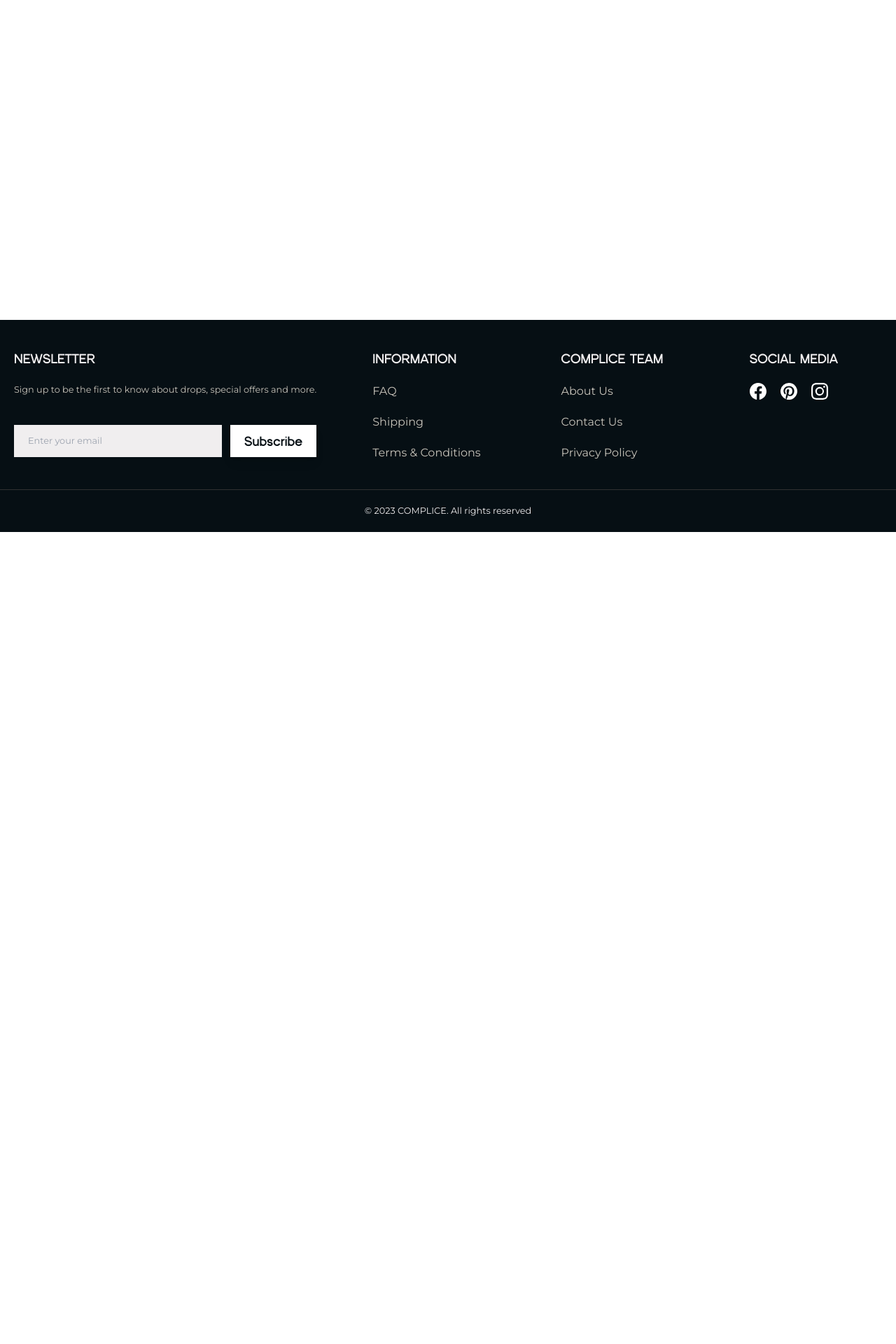
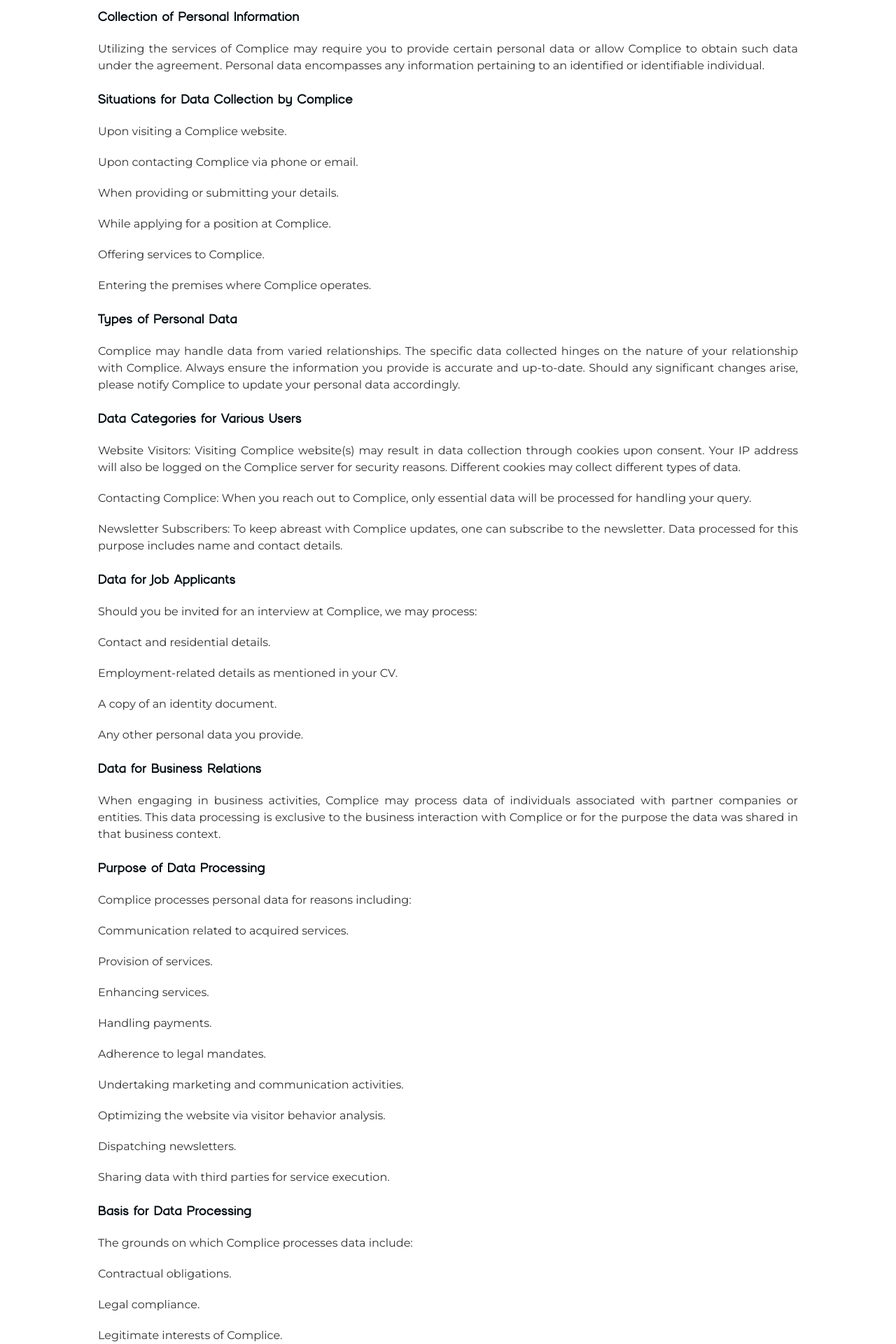
Before and after one commit to zachfotis/complice, a Next.js app: page /privacy in a window 1280 px wide. Shown: the part 300-2220 px from the top of the page at 70% size. Before the commit the page ends 1060 px from the top, so only its background shows below. Built offline with nearby package versions, Linux system fonts and the light colour scheme.

Commit message:
add policy page

```diff
--- a/src/app/privacy/page.tsx
+++ b/src/app/privacy/page.tsx
@@ -9,6 +9,23 @@
       <PageBody>
         <Categories />
         <PageTitle title="Privacy Policy" />
+        <div className="w-full max-w-[1000px] flex flex-col items-start justify-start gap-5">
+          { privacyData.map((item, index) => (
+            <div key={ index } className="flex flex-col items-start justify-start gap-5 text-justify">
+              <h1 className="text-h4 font-custom">{ item.title }</h1>
+              { item.text.map((text, index) => (
+                <p key={ index } className="text-base text-secondary">{ text }</p>
+              )) }
+            </div>
+          )) }
+          <div className="w-full flex justify-center items-center">
+            <h3 className="mt-20 mb-10 text-lg font-medium w-full max-w-[1000px] text-center">If you have any questions or concerns, do not hesitate
+              to
+              contact our
+              customer service.
+              Thank you!</h3>
+          </div>
+        </div>
       </PageBody>
     </PageTemplate>
   );
@@ -18,21 +35,145 @@
 
 const privacyData = [
   {
-    title: 'Personal Information',
-    text: ['If you use the services of Complice, you provide certain personal data to Complice yourself, or personal data is obtained from you in the context of the agreement. Personal data refers to all information related to an identified or identifiable natural person.']
+    title: 'Collection of Personal Information',
+    text: ['Utilizing the services of Complice may require you to provide certain personal data or allow Complice to obtain such data under the agreement. Personal data encompasses any information pertaining to an identified or identifiable individual.']
   },
   {
-    title: 'Complice is capable of collecting personal data in the following situations:',
+    title: 'Situations for Data Collection by Complice',
     text: [
-      'When you visit a website of Complice.',
-      'When you contact Complice by phone or email.',
-      'When you fill in or leave your details.',
-      'When you apply for a position offered by Complice.',
-      'When you offer your services to Complice.',
-      'When you enter the premises where Complice offices are located.'
+      'Upon visiting a Complice website.',
+      'Upon contacting Complice via phone or email.',
+      'When providing or submitting your details.',
+      'While applying for a position at Complice.',
+      'Offering services to Complice.',
+      'Entering the premises where Complice operates.'
     ]
   },
   {
-    title: 'Categories of Personal Data'
+    title: 'Types of Personal Data',
+    text: ['Complice may handle data from varied relationships. The specific data collected hinges on the nature of your relationship with Complice. Always ensure the information you provide is accurate and up-to-date. Should any significant changes arise, please notify Complice to update your personal data accordingly.']
+  },
+  {
+    title: 'Data Categories for Various Users',
+    text: [
+      'Website Visitors: Visiting Complice website(s) may result in data collection through cookies upon consent. Your IP address will also be logged on the Complice server for security reasons. Different cookies may collect different types of data.',
+      'Contacting Complice: When you reach out to Complice, only essential data will be processed for handling your query.',
+      'Newsletter Subscribers: To keep abreast with Complice updates, one can subscribe to the newsletter. Data processed for this purpose includes name and contact details.'
+    ]
+  },
+  {
+    title: 'Data for Job Applicants',
+    text: [
+      'Should you be invited for an interview at Complice, we may process:',
+      'Contact and residential details.',
+      'Employment-related details as mentioned in your CV.',
+      'A copy of an identity document.',
+      'Any other personal data you provide.'
+    ]
+  },
+  {
+    title: 'Data for Business Relations',
+    text: ['When engaging in business activities, Complice may process data of individuals associated with partner companies or entities. This data processing is exclusive to the business interaction with Complice or for the purpose the data was shared in that business context.']
+  },
+  {
+    title: 'Purpose of Data Processing',
+    text: [
+      'Complice processes personal data for reasons including:',
+      'Communication related to acquired services.',
+      'Provision of services.',
+      'Enhancing services.',
+      'Handling payments.',
+      'Adherence to legal mandates.',
+      'Undertaking marketing and communication activities.',
+      'Optimizing the website via visitor behavior analysis.',
+      'Dispatching newsletters.',
+      'Sharing data with third parties for service execution.'
+    ]
+  },
+  {
+    title: 'Basis for Data Processing',
+    text: [
+      'The grounds on which Complice processes data include:',
+      'Contractual obligations.',
+      'Legal compliance.',
+      'Legitimate interests of Complice.',
+      'Consent given by the user.'
+    ]
+  },
+  {
+    title: 'Requirement for Data Processing',
+    text: ['Your personal data is pivotal for Complice to deliver its services. In the absence of this data, services might be hampered. For certain data processing objectives, your explicit consent might be sought, which can be provided distinctly.']
+  },
+  {
+    title: 'Automated Decision-making',
+    text: ['If decisions are automated, they are made by computer systems without human input. The responsibility of ensuring accuracy and completeness of data for such decision-making lies with the user. Incorrect or incomplete data can result in consequences including but not limited to contractual missteps.']
+  },
+  {
+    title: 'Data Retention Policy',
+    text: ['Complice retains user data in adherence to pertinent legal standards. If legal stipulations necessitate extended retention, data is preserved accordingly. All acquired data is not kept beyond its absolute necessity.']
+  },
+  {
+    title: 'Third-Party Data Processing',
+    text: [
+      'Personal data sharing with third parties by Complice is strictly confined to contractual and legal requirements. Selling personal data to third parties is prohibited. When legally bound to share data with third parties, processing agreements are in place. Third-party entities accessing data can include:',
+      'Accounting professionals for contract fulfillment.',
+      'Software providers for contract fulfillment.',
+      'Website administrators for contract execution.',
+      'Clients or customers for service provision.',
+      'Potential candidates during business engagements.'
+    ]
+  },
+  {
+    title: 'Safeguarding Personal Data',
+    text: [
+      'Ensuring the integrity of your personal data is paramount to Complice. Adequate technical and organizational safeguards are in place, factoring in the nature and scope of processing as well as potential risks.',
+      'Users below 16 years: If you are below 16, processing of your data necessitates the approval of a parent or legal guardian. They should be apprised of this document and can exercise your data rights on your behalf.'
+    ]
+  },
+  {
+    title: 'Usage Agreement',
+    text: ['Accessing the website signifies agreement to this policy. Complice can modify its website content and/or this policy without prior notice. While we strive for precision, the website might contain inadvertencies. Complice is not liable for any detriment stemming from website usage. All content is protected under copyright, owned by Complice unless mentioned otherwise.']
+  },
+  {
+    title: 'Cookie Policy',
+    text: [
+      'For optimization, Complice uses technical and functional cookies. Cookies are small data files transferred to a visitor’s device for enhanced efficiency. Law mandates that Complice can only store necessary cookies. For all other cookies, user consent is imperative.',
+      'Complice uses functional cookies that do not compromise privacy. Some cookies prevent other cookies from being stored. Cookies from Google Analytics are also integrated into Complice website for analytical purposes. For inquiries, reach out to info@complice.com.'
+    ]
+  },
+  {
+    title: 'Integration with Social Media',
+    text: ['Complice uses cookies from third-party services for website optimization. These third parties include Google Analytics and various social media platforms. Each entity’s respective privacy and cookie policy governs their cookie use. Interaction with social media buttons on the website can initiate a cookie from the social media entity, allowing it to recognize your IP when sharing content.']
+  },
+  {
+    title: 'Adjusting Browser Settings',
+    text: [
+      'To prevent websites from saving cookies on your device, you can modify browser settings. Prior to cookie storage, you will receive a notification seeking your permission. Declining can impact website functionality. You can tailor your browser settings to decline or delete cookies. This privacy policy does not extend to third-party websites linked from this site.'
+    ]
+  },
+  {
+    title: 'Your Data Rights',
+    text: [
+      'Access Right: You have the right to access, review, and obtain a copy of your personal data retained by Complice.',
+      'Rectification: If your data appears inaccurate or incomplete, you can request rectifications or amendments.',
+      'Right to Erasure: Under certain conditions, you can request the deletion of your data from Complice’s records. This is often referred to as the “right to be forgotten”.',
+      'Data Portability: You have the right to receive your personal data in a structured, commonly used, and machine-readable format, and transfer this data to another organization, if technically feasible.',
+      'Restriction on Processing: You can request that the processing of your data be restricted, especially if you contest the data’s accuracy, or if the processing is deemed unlawful.',
+      'Object: Under certain circumstances, you can object to the processing of your personal data. This especially applies if the data processing is for direct marketing purposes.',
+      'Automated Decision-making & Profiling: If Complice employs automated decision-making processes, including profiling, which affects you significantly, you have the right to contest these decisions and request human intervention.',
+      'Withdraw Consent: Where data processing is based on your consent, you can withdraw this consent at any time. This does not affect the lawfulness of processing based on consent before its withdrawal.'
+    ]
+  },
+  {
+    title: 'Enacting Your Rights',
+    text: [
+      'To enact any of the aforementioned rights, kindly reach out to Complice via the contact details provided. Please include a clear description of your request, and for identity verification, attach a copy of a valid identification document. Your request will be processed within a month of its receipt. However, due to complexities or the number of requests, this period might extend by two more months.'
+    ]
+  },
+  {
+    title: 'Lodging Complaints',
+    text: [
+      'If you believe that Complice has not addressed your data concerns adequately, you retain the right to lodge a complaint with the appropriate data protection authority in your country or region.'
+    ]
   }
 ];
--- a/src/app/shipping/page.tsx
+++ b/src/app/shipping/page.tsx
@@ -17,7 +17,8 @@
             </div>
           )) }
           <div className="w-full flex justify-center items-center">
-            <h3 className="mt-20 mb-10 text-lg font-medium w-full max-w-[1000px] text-center">If you have any questions or concerns about our shipping policy, please don't hesitate
+            <h3 className="mt-20 mb-10 text-lg font-medium w-full max-w-[1000px] text-center">If you have any questions or concerns about our shipping policy, please do not
+              hesitate
               to
               contact our
               customer service.
```
